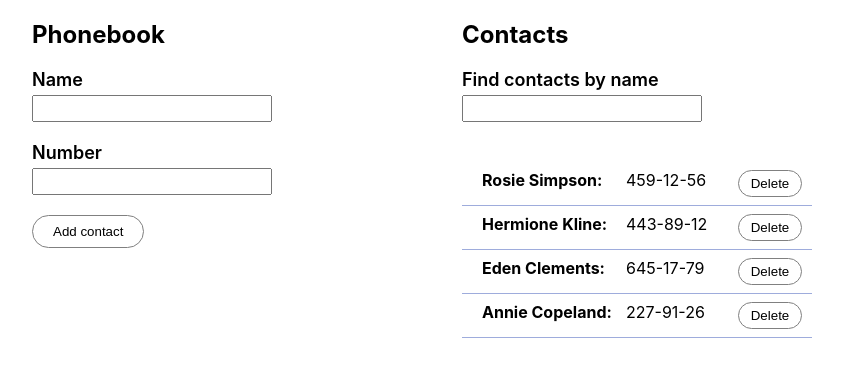
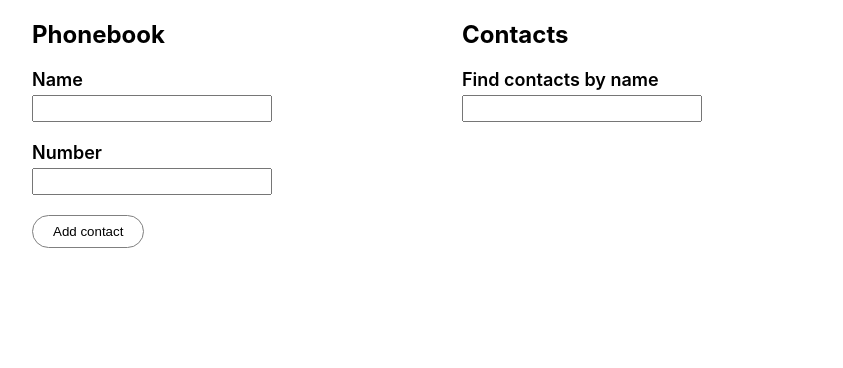
Before and after one commit to Nina-Antoniuk/goit-react-hw-04-phonebook, a React (Create React App) app: page / in a window 1280 px wide. Shown: the top 368 px of the page, without its empty margins (218-1061 px from the left). Built offline with nearby package versions, Linux system fonts and the light colour scheme.

Commit message:
homework 3.1 phonebook

```diff
--- a/src/App.js
+++ b/src/App.js
@@ -9,14 +9,23 @@
   filterFieldId = uuidv1();
 
   state = {
-    contacts: [
-      { id: 'id-1', name: 'Rosie Simpson', number: '459-12-56' },
-      { id: 'id-2', name: 'Hermione Kline', number: '443-89-12' },
-      { id: 'id-3', name: 'Eden Clements', number: '645-17-79' },
-      { id: 'id-4', name: 'Annie Copeland', number: '227-91-26' },
-    ],
+    contacts: [],
     filter: '',
   };
+
+  componentDidMount() {
+    if (localStorage.getItem('contacts')) {
+      this.setState({
+        contacts: [...JSON.parse(localStorage.getItem('contacts'))],
+      });
+    }
+  }
+
+  componentDidUpdate(prevProps, prevState) {
+    if (this.state.contacts.length !== prevState.contacts.length) {
+      localStorage.setItem('contacts', JSON.stringify(this.state.contacts));
+    }
+  }
 
   inputChange = e => {
     const { name, value } = e.target;
@@ -47,8 +56,9 @@
 
   contactsFiltering = () => {
     const { contacts, filter } = this.state;
+    const filterValue = filter.toLocaleLowerCase();
     return contacts.filter(contact => {
-      if (contact.name.toLowerCase().includes(filter.toLocaleLowerCase())) {
+      if (contact.name.toLowerCase().includes(filterValue)) {
         return contact;
       }
     });
```
Also changed, not shown: 1 other file (tests, documents, lock files or other folders).
